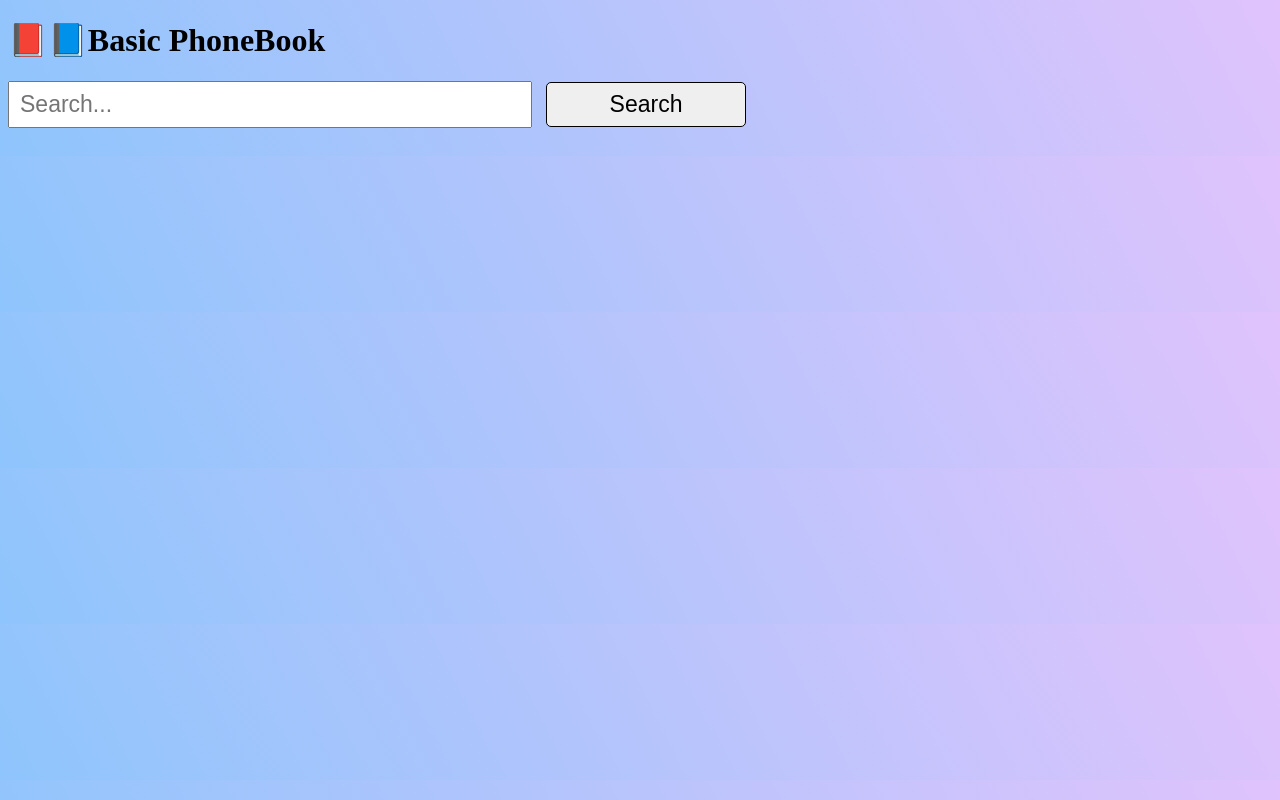
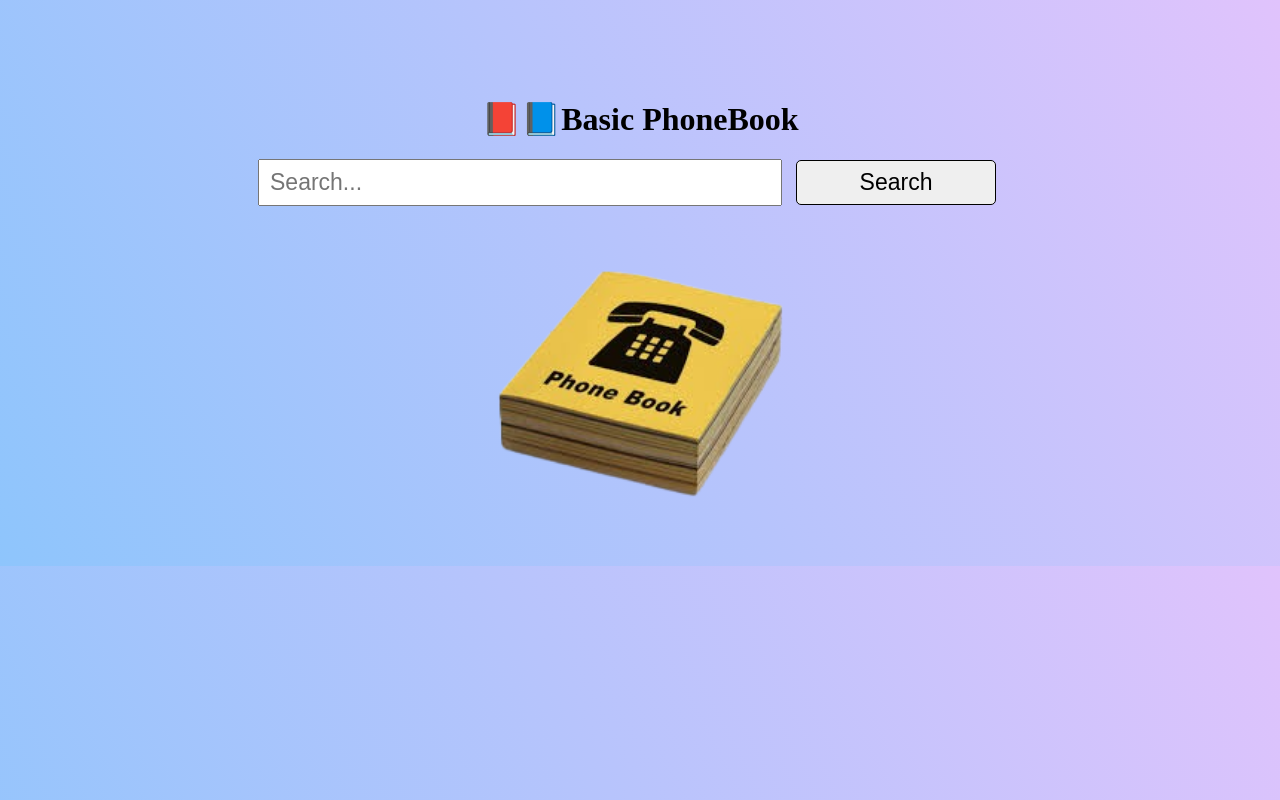
Before and after one commit to dipaligaikwad12/Basic-Phonebook, a plain HTML site: page index.html in a window 1280 px wide. Drawn offline with Linux system fonts and the light colour scheme.

Commit message:
image added

```diff
--- a/index.html
+++ b/index.html
@@ -16,6 +16,7 @@
             width: 500px;
             padding: 8px 10px;
             font-size: 23px;
+            margin-left: 250px;
         }
 
         .btn {
@@ -32,6 +33,16 @@
         .result-text{
             font-size: 28px;
             font-family: cursive;
+            text-align: center;
+        }
+        .app-heading{
+            margin-top: 100px;
+            text-align: center;
+        }
+        .phone-img{
+            height: 300px;
+            display: block;
+            margin: 30px auto;
         }
     </style>
 </head>
@@ -41,6 +52,7 @@
     <input type="text" placeholder="Search..." id="searchBox" class="in-box">
     <button type="button" class="in-box btn" onclick="search()">Search</button>
     <p id="result" class="result-text"></p>
+    <img src="download.png" class="phone-img">
 
     <script>
         const contacts = {
@@ -62,7 +74,9 @@
             if(number) {
                 result.innerText = `Mobile number of ${query} is ${number}`;
             }
-
+            else{
+                result.innerText = `Contact not found!!`
+            }
         }
 
     </script>
```
Also changed, not shown: download.png (added).
